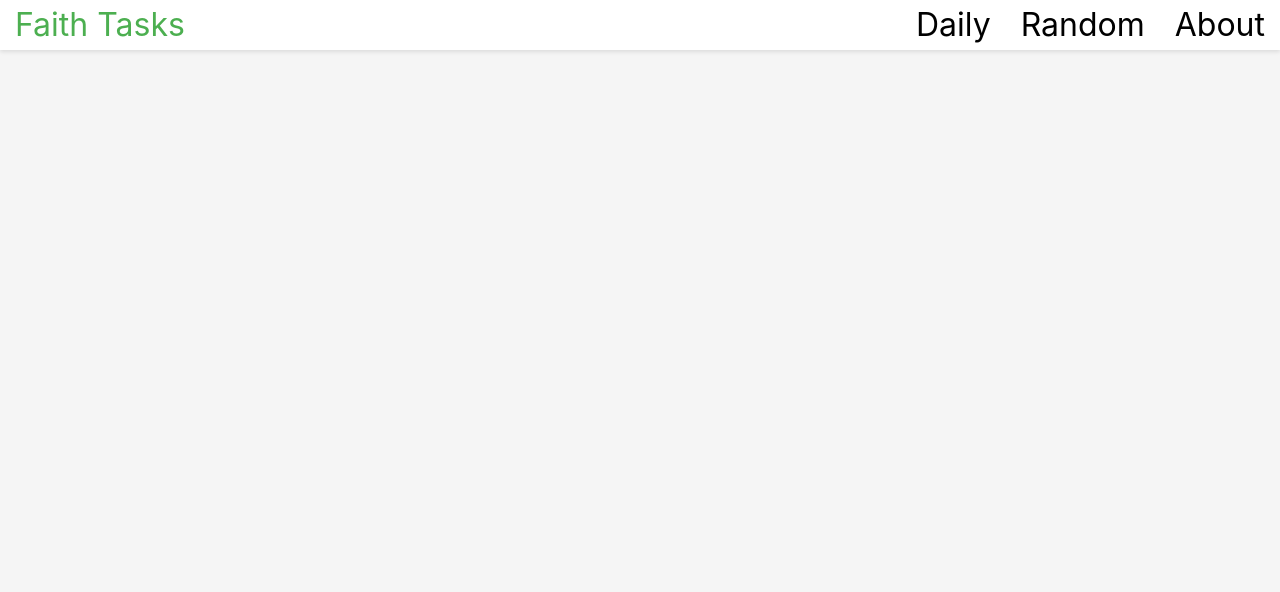
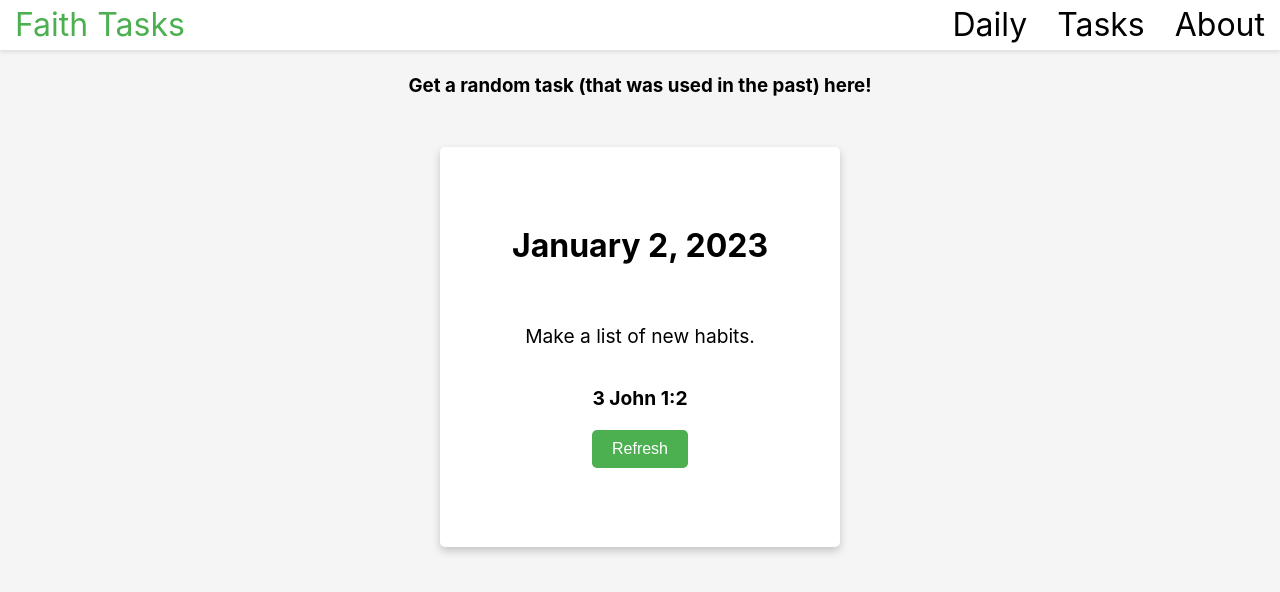
Before and after one commit to ryannarnoldd/FaithTasks, a React (Create React App) app: page /FaithTasks/task/2023-01-03 in a window 1280 px wide. Shown: the top 592 px of the page. Built offline with nearby package versions, Linux system fonts and the light colour scheme.

Commit message:
Parameters in URL is now working

```diff
--- a/src/App.js
+++ b/src/App.js
@@ -7,7 +7,7 @@ import {
 
 import Navbar from './components/Navbar';
 import Daily from './pages/Daily';
-import Random from './pages/Random';
+import Task from './pages/Task';
 import Home from './pages/Home';
 import About from './pages/About';
 
@@ -21,11 +21,12 @@ function App() {
         <Routes>
           <Route path="/" element={<Home />} />
           <Route path="/daily" element={<Daily />} />
-          <Route path="/random" element={<Random />} />
           <Route path="/about" element={<About />} />
+          <Route path="/task/:date?" element={ <Task /> } />
+
           {/* <Route path="/:year" element={<h1 style={{ color: 'red' }}>Year</h1>} />
-          <Route path="/:year/:month" element={<h1 style={{ color: 'red' }}>Month</h1>} />
-          <Route path="/:year/:month/:day" element={<h1 style={{ color: 'red' }}>Month</h1>} /> */}
+          <Route path="/:year/:month" element={<h1 style={{ color: 'red' }}>Month</h1>} /> */}
+          {/* <Route path="/:year/:month/:day" element={/> */}
         </Routes>
       </div>
     </Router>
--- a/src/Utils.js
+++ b/src/Utils.js
@@ -26,3 +26,10 @@ export const fetchDailyTask = () => {
         task: history[getCurrentDate()] || { title: 'There are no tasks to do today.', description: '', verse: '' }
     }
 }
+
+export const fetchTask = (date) => {
+    return {
+        date: date,
+        task: history[date] || { title: 'This task could not be found.', description: '', verse: '' }
+    }
+}
--- a/src/components/Navbar.js
+++ b/src/components/Navbar.js
@@ -7,7 +7,7 @@ const Navbar = () => {
       <a href="/FaithTasks/">Faith Tasks</a>
       <div>
         <a href="/FaithTasks/daily">Daily</a>
-        <a href="/FaithTasks/random">Random</a>
+        <a href="/FaithTasks/task/2023-01-03">Tasks</a>
         <a href="/FaithTasks/about">About</a>
       </div>
     </nav>
--- a/src/pages/Daily.js
+++ b/src/pages/Daily.js
@@ -1,5 +1,5 @@
 import React from 'react';
-import Task from '../components/Task';
+import TaskBox from '../components/TaskBox';
 // import the style sheet
 import '../style.css';
 import { fetchDailyTask } from '../Utils.js';
@@ -11,7 +11,7 @@ const Daily = () => {
   return (
     <div>
     <h3> Find the daily task updated every day at midnight! </h3>
-    <Task date={date} task={ task } refresh={false} />
+    <TaskBox date={date} task={ task } refresh={false} />
     </div>
   );
 };
--- a/src/pages/Random.js
+++ /dev/null
@@ -1,22 +0,0 @@
-import React from 'react';
-import Task from '../components/Task';
-// import the style sheet
-import '../style.css';
-import { fetchRandomTask } from '../Utils.js';
-
-const Random = () => {
-  const { date, task } = fetchRandomTask();
-
-
-  return (
-    <div style={{ textAlign: 'center', padding: '5px' }}>
-      <h3> Get a random task (that was used in the past) here!</h3>
-
-      <label for="date">Date: </label>
-      <input type="date" id="date" name="date" />
-      <Task date={date} task={ task } refresh={true} />
-    </div>
-  );
-};
-
-export default Random;
--- /dev/null
+++ b/src/pages/Task.js
@@ -0,0 +1,35 @@
+import React from 'react';
+import { useParams } from 'react-router-dom';
+import TaskBox from '../components/TaskBox';
+// import the style sheet
+import '../style.css';
+import { fetchRandomTask, fetchTask, getCurrentDate } from '../Utils.js';
+
+const Tasks = () => {
+  var { date } = useParams();
+  let task;
+
+  if (date && date <= getCurrentDate()) {
+    task = fetchTask(date).task;
+  } else {
+    const randomTask = fetchRandomTask();
+    date = randomTask.date;
+    task = randomTask.task;
+  }
+
+
+  // const { date, task } = fetchTask(useParams().date) || fetchRandomTask() ? (useParams().date <= getCurrentDate()) : (fetchRandomTask());
+
+
+  return (
+    <div style={{ textAlign: 'center', padding: '5px' }}>
+      <h3> Get a random task (that was used in the past) here!</h3>
+
+      {/* <label for="date">Date: </label>
+      <input type="date" id="date" name="date" /> <button onClick={ getTask(date.value) }>Get Task</button> */}
+      <TaskBox date={date} task={ task } refresh={true} />
+    </div>
+  );
+};
+
+export default Tasks;
```
Also changed, not shown: src/components/TaskBox.js (renamed from src/components/Task.js, +5 -2 lines).
